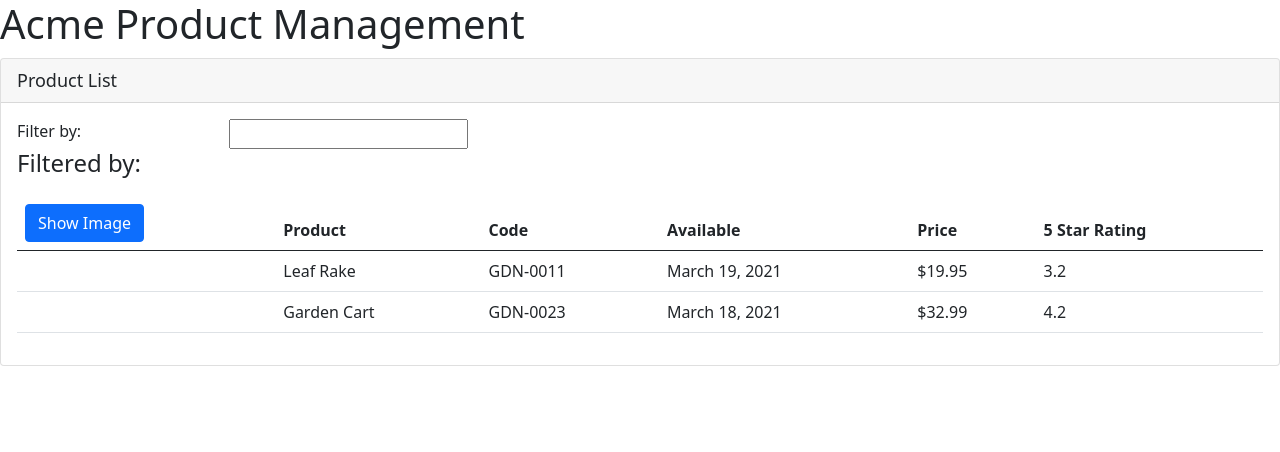
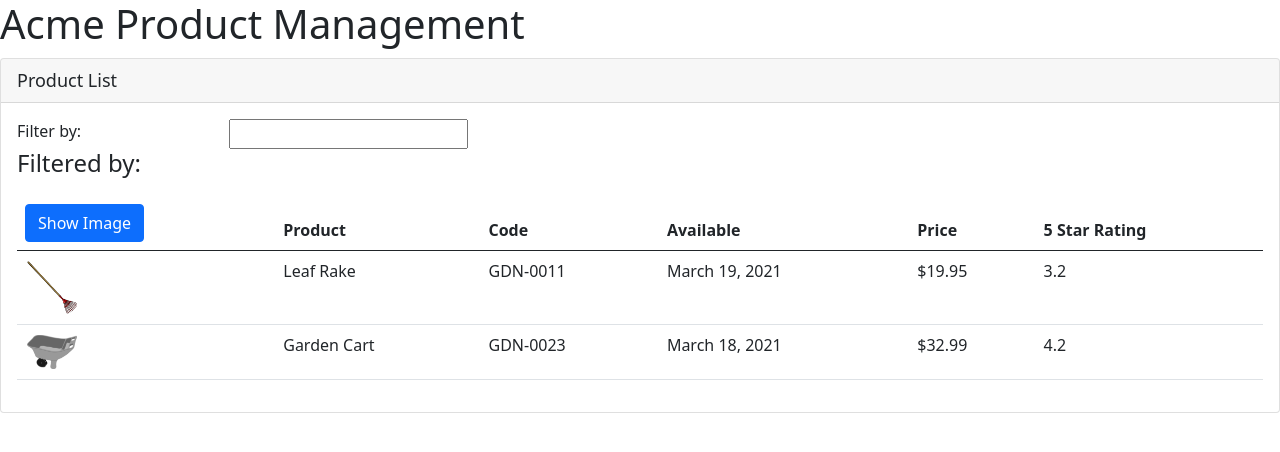
Before and after one commit to armedcor/Angular_product_manager, an Angular app: page / in a window 1280 px wide. Shown: the top 452 px of the page. Built offline with nearby package versions, Linux system fonts and the light colour scheme.

Commit message:
product image added & styled

```diff
--- a/src/app/products/product-list.component.html
+++ b/src/app/products/product-list.component.html
@@ -28,7 +28,14 @@
         </thead>
         <tbody>
           <tr *ngFor="let product of products">
-            <td></td>
+            <td>
+              <img
+                [src]="product.imageUrl"
+                [title]="product.productName"
+                [style.width.px]="imageWidth"
+                [style.margin.px]="imageMargin"
+              />
+            </td>
             <td>{{ product.productName }}</td>
             <td>{{ product.productCode }}</td>
             <td>{{ product.releaseDate }}</td>
--- a/src/app/products/product-list.component.ts
+++ b/src/app/products/product-list.component.ts
@@ -6,6 +6,8 @@
 })
 export class ProductListComponent {
   pageTitle: string = 'Product List';
+  imageWidth: number = 50;
+  imageMargin: number = 2;
   products: any[] = [
     {
       productId: 1,
```
